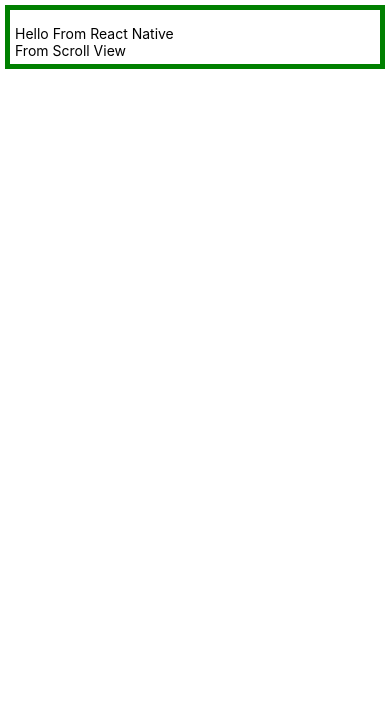
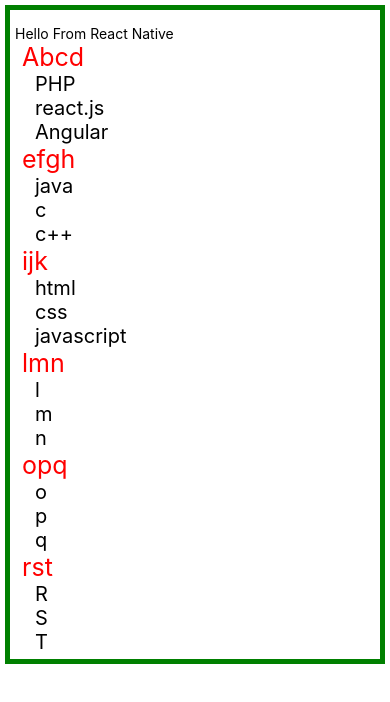
Before and after one commit to bhubany/react-native-tuts, a React Native app: screen / in a window 390 px wide. Shown: the top 702 px of the page. Built offline with nearby package versions, Linux system fonts and the light colour scheme.

Commit message:
feat(): section list

```diff
--- a/src/App.tsx
+++ b/src/App.tsx
@@ -1,14 +1,54 @@
 import React from 'react';
-import {ScrollView, StyleSheet, Text, View} from 'react-native';
+import {ScrollView, SectionList, StyleSheet, Text, View} from 'react-native';
 
 function App(): JSX.Element {
+  const users = [
+    {
+      id: 1,
+      name: 'Abcd',
+      data: ['PHP', 'react.js', 'Angular'],
+    },
+    {
+      id: 2,
+      name: 'efgh',
+      data: ['java', 'c', 'c++'],
+    },
+    {
+      id: 3,
+      name: 'ijk',
+      data: ['html', 'css', 'javascript'],
+    },
+    {
+      id: 4,
+      name: 'lmn',
+      data: ['l', 'm', 'n'],
+    },
+    {
+      id: 5,
+      name: 'opq',
+      data: ['o', 'p', 'q'],
+    },
+    {
+      id: 6,
+      name: 'rst',
+      data: ['R', 'S', 'T'],
+    },
+  ];
   return (
     <View style={styles.container}>
       <View style={styles.subContainer}>
         <Text>Hello From React Native</Text>
       </View>
       <ScrollView>
-        <Text>From Scroll View</Text>
+        <SectionList
+          sections={users}
+          renderItem={({item}) => (
+            <Text style={{fontSize: 20, marginLeft: 20}}>{item}</Text>
+          )}
+          renderSectionHeader={({section: {name}}) => (
+            <Text style={{fontSize: 25, color: 'red'}}> {name}</Text>
+          )}
+        />
       </ScrollView>
     </View>
   );
```
